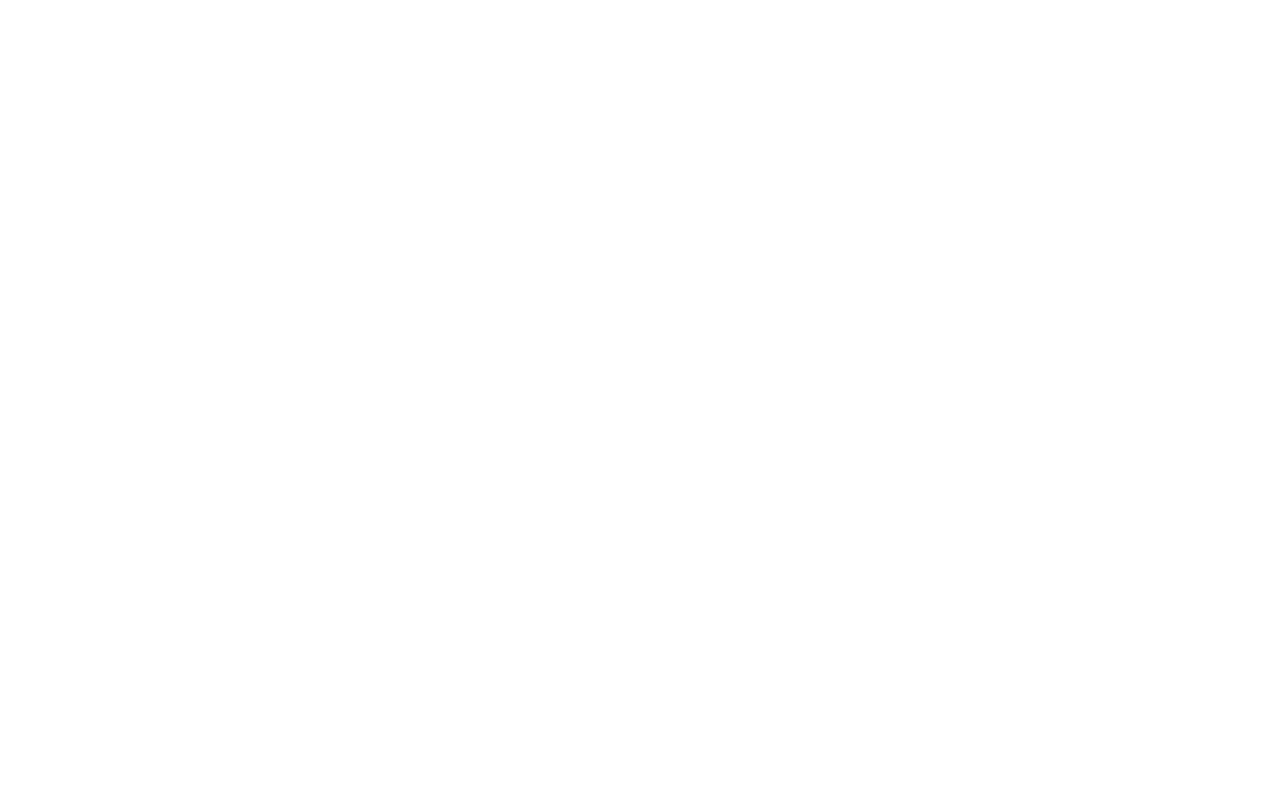
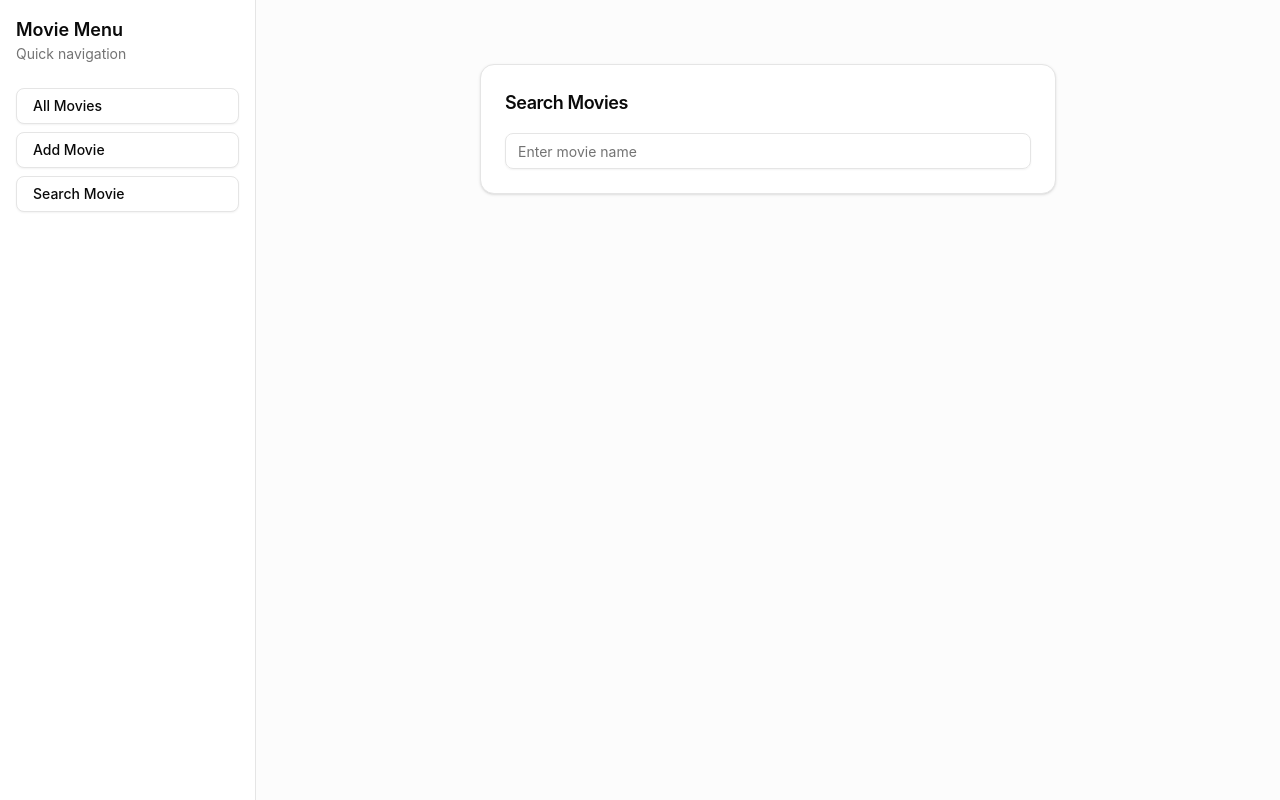
Before and after one commit to shifu5142/SV-Test, a React (Vite) app: page /SearchMovie in a window 1280 px wide. Before the commit this address had no page. Built offline with nearby package versions, Linux system fonts and the light colour scheme.

Commit message:
add search movie design

```diff
--- a/src/App.tsx
+++ b/src/App.tsx
@@ -2,6 +2,7 @@
 import AddMovie from "./components/add-movie";
 import Home from "./components/ui/home";
 import AllMovies from "./components/all-movies";
+import SearchMovie from "./components/search-movie";
 function App() {
   // Strip trailing slashes so we never get "//"
   const BACKEND_URL = (
@@ -21,6 +22,7 @@
         <Route path="/" element={<Home />} />
         <Route path="/AddMovie" element={<AddMovie />} />
         <Route path="/all-movies" element={<AllMovies />} />
+        <Route path="/SearchMovie" element={<SearchMovie />} />
       </Routes>
     </BrowserRouter>
   );
--- a/src/components/search-movie.tsx
+++ b/src/components/search-movie.tsx
@@ -0,0 +1,24 @@
+import MenuBar from "@/components/menu-bar";
+import { Card, CardContent, CardHeader, CardTitle } from "@/components/ui/card";
+import { Input } from "@/components/ui/input";
+
+function SearchMovie() {
+  return (
+    <div className="min-h-screen bg-muted/30 flex">
+      <MenuBar />
+
+      <main className="flex-1 p-4 md:p-8">
+        <Card className="mx-auto mt-8 w-full max-w-xl">
+          <CardHeader>
+            <CardTitle>Search Movies</CardTitle>
+          </CardHeader>
+          <CardContent>
+            <Input placeholder="Enter movie name" />
+          </CardContent>
+        </Card>
+      </main>
+    </div>
+  );
+}
+
+export default SearchMovie;
```
